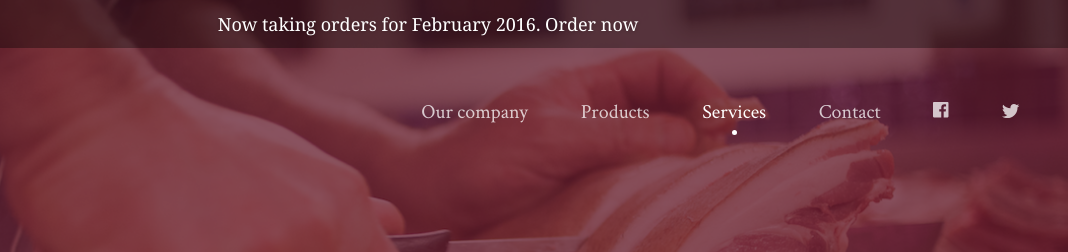
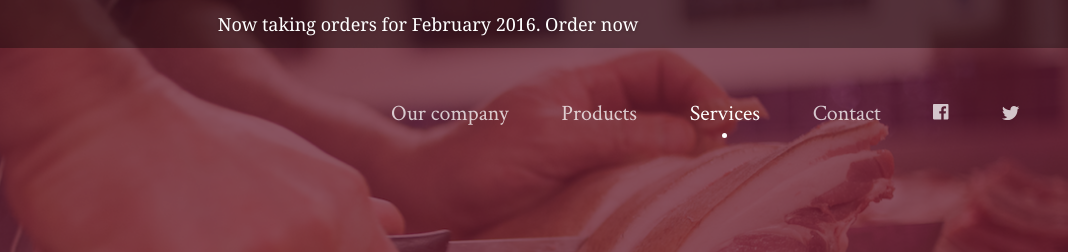
Before and after one commit to jshjohnson/SessionsOfWorcestershire, a website: page content.html in a window 1280 px wide. Shown: the top 252 px of the page, 212-1280 px from the left. Drawn offline with Linux system fonts and the light colour scheme.

Commit message:
Nav font sizing + reduce off canvas widtH

```diff
--- a/assets/styles/scss/base/partials/_forms.scss
+++ b/assets/styles/scss/base/partials/_forms.scss
@@ -190,7 +190,7 @@ select[multiple], select[size] { height: auto; }
     transition: border-color ease-in-out .15s;
     color: $brand-text;
     margin-bottom: $global-guttering;
-    appearance: none;
+    -webkit-appearance: none;
     @include form-control-focus;
     @include placeholder($brand-text);
     @include respond-max($global-screen-md) {
--- a/assets/styles/scss/components/partials/_nav.scss
+++ b/assets/styles/scss/components/partials/_nav.scss
@@ -4,8 +4,13 @@
 * Notes: N/A
 -------------------------------------------------------------- */
 
+$nav-button-height: 20px;
+
 $nav-primary-height: 80px;
-$nav-button-height: 20px;
+$nav-primary-font-size-lg: 2.2rem;
+$nav-primary-font-size-md: 2rem;
+$nav-primary-font-size-sm: 1.8rem;
+$nav-primary-off-canvas-width: 250px;
 
 .nav {
     margin-bottom: 0;
@@ -28,11 +33,11 @@ $nav-button-height: 20px;
     .nav__list {
         @include respond-max($global-screen-sm) { margin: 0; }
         @include respond-max($global-screen-offcanvas) {
-            width: 300px;
+            width: $nav-primary-off-canvas-width;
             height: 100%;
             position: fixed;
             top: 0;
-            right: -300px;
+            right: -$nav-primary-off-canvas-width;
             padding: $global-guttering;
             display: block;
             text-align: center;
@@ -40,12 +45,13 @@ $nav-button-height: 20px;
     }
     .nav__item {
         font-family: $global-headings-font-family;
-        font-size: $global-font-size-lg;
+        font-size: $nav-primary-font-size-lg;
         margin-right: $global-guttering*2;
+        @include respond-max($global-screen-lg) { font-size: $nav-primary-font-size-md; }
         @include respond-max($global-screen-md) {
             margin-left: $global-guttering*1.5;
             margin-right: 0;
-            font-size: $global-font-size-base;
+            font-size: $nav-primary-font-size-sm;
         }
         @include respond-max($global-screen-offcanvas) {
             display: block;
--- a/assets/styles/scss/components/partials/_off-canvas.scss
+++ b/assets/styles/scss/components/partials/_off-canvas.scss
@@ -4,6 +4,8 @@
 * Modifiers: N/A
 * Note: N/A
 -------------------------------------------------------------- */
+
+$off-canvas-width: 250px;
 
 .off-canvas {
     position: relative;
@@ -14,11 +16,11 @@
         @include respond-max($global-screen-offcanvas) {
             overflow: hidden;
             .off-canvas__inner {
-                transform: translate3d(-300px, 0, 0);
+                transform: translate3d(-$off-canvas-width, 0, 0);
                 transition: transform .3s ease-in-out;
                 .no-csstransforms3d & {
-                    -webkit-transform: translateX(-300px);
-                    transform: translateX(-300px);
+                    -webkit-transform: translateX(-$off-canvas-width);
+                    transform: translateX(-$off-canvas-width);
                 }
             }
         }
```
Also changed, not shown: assets/styles/css/ie.css, assets/styles/css/ie.min.css, assets/styles/css/main.css, assets/styles/css/main.min.css.
